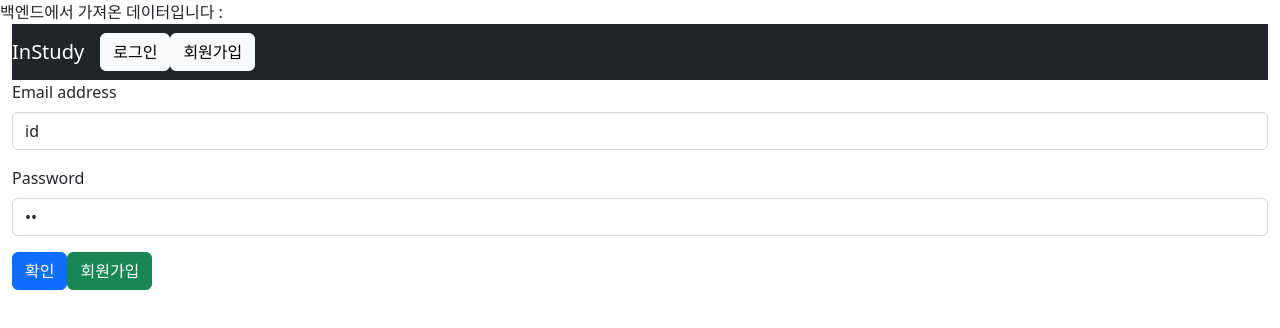
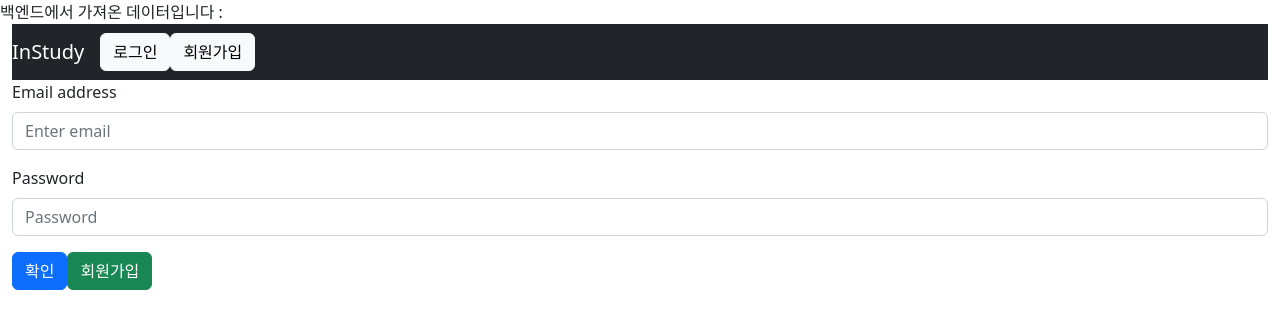
Before and after one commit to JaeWonna/instudy2, a React (Create React App) app in the folder frontend/: page /signIn/1 in a window 1280 px wide. Shown: the top 328 px of the page. Built offline with nearby package versions, Linux system fonts and the light colour scheme; no server answers.

Commit message:
[front] 코드 정리

```diff
--- a/frontend/package.json
+++ b/frontend/package.json
@@ -8,8 +8,11 @@
     "@testing-library/user-event": "^13.5.0",
     "axios": "^1.3.4",
     "bootstrap": "^5.2.3",
+    "firebase": "^9.18.0",
+    "http-proxy-middleware": "^2.0.6",
     "react": "^18.2.0",
     "react-bootstrap": "^2.7.2",
+    "react-cookie": "^4.1.1",
     "react-dom": "^18.2.0",
     "react-router-dom": "^6.9.0",
     "react-scripts": "5.0.1",
--- a/frontend/src/containers/sign/sign_in/SignIn.js
+++ b/frontend/src/containers/sign/sign_in/SignIn.js
@@ -3,16 +3,15 @@ import axios from "axios";
 import { Form, Button } from "react-bootstrap";
 import {useNavigate} from "react-router-dom";
 
-const SignIn = () => {
-
+const SignIn = (props) => {
     const navigate = useNavigate();
 
     const onClickSignUp = () => {
-        navigate(`/each/signUp`);
+        navigate(`/signUp`);
     };
 
-    const [inputId, setInputId] = useState("id");
-    const [inputPw, setInputPw] = useState("pw");
+    const [inputId, setInputId] = useState("");
+    const [inputPw, setInputPw] = useState("");
 
     const handleInputId = (e) => {
         setInputId(e.target.value);
@@ -27,7 +26,7 @@ const SignIn = () => {
         console.log("ID : ", inputId);
         console.log("PW : ", inputPw);
         axios
-            .post("http://localhost:8080/api/login", {
+            .post("/api/login", {
                 email: inputId,
                 passwd: inputPw,
             })
@@ -78,6 +77,7 @@ const SignIn = () => {
                 확인
             </Button>
             <Button variant="success" onClick={onClickSignUp}>회원가입</Button>{' '}
+            {/*<Button onclick={() => props.history.push('/')}>뒤로가기</Button>*/}
 
         </>
 
```
Also changed, not shown: 1 other file (tests, documents, lock files or other folders).
